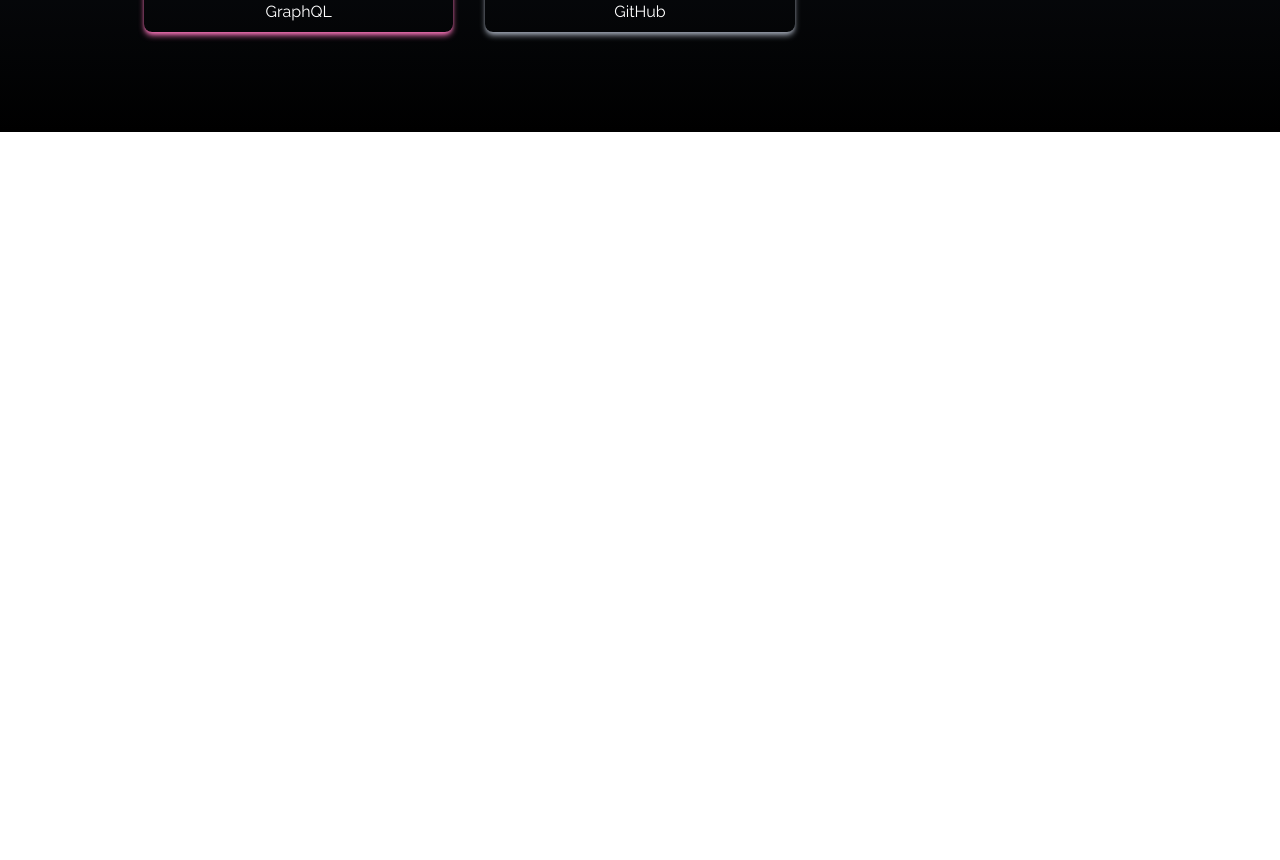
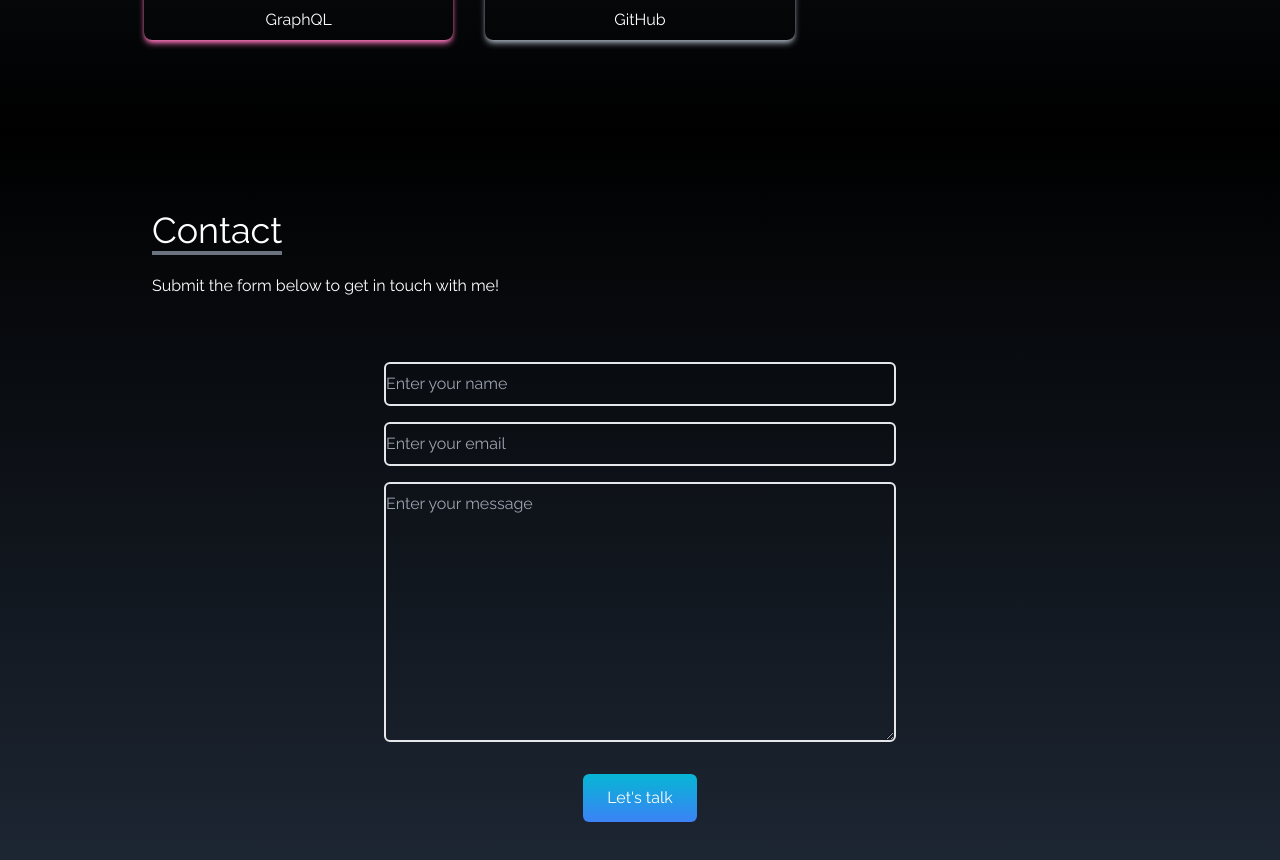
Before and after one commit to harshasingamshetty1/harsha-portfolio, a React (Create React App) app: page / in a window 1280 px wide. Shown: the part 3000-3860 px from the top of the page. Before the commit the page ends 3132 px from the top, so only its background shows below. Built offline with nearby package versions, Linux system fonts and the light colour scheme.

Commit message:
feat: Contact comp

```diff
--- a/src/App.js
+++ b/src/App.js
@@ -4,6 +4,7 @@ import SocialLinks from "./components/SocialLinks";
 import About from "./components/About";
 import Portfolio from "./components/Portfolio";
 import Skills from "./components/Skills";
+import Contact from "./components/Contact";
 
 export default function App() {
   return (
@@ -13,6 +14,7 @@ export default function App() {
       <About />
       <Portfolio />
       <Skills />
+      <Contact />
       <SocialLinks />
     </div>
   );
--- /dev/null
+++ b/src/components/Contact.jsx
@@ -0,0 +1,54 @@
+import React from "react";
+
+function Contact() {
+  return (
+    <div
+      name="contact"
+      className="w-full h-screen bg-gradient-to-b from-black to-gray-800 "
+    >
+      <div className="flex flex-col justify-center h-full max-w-screen-lg mx-auto">
+        <div className="text-white ml-6">
+          <p className="text-4xl   inline border-b-4 border-gray-500">
+            Contact
+          </p>
+          <p className="my-6">Submit the form below to get in touch with me!</p>
+        </div>
+
+        <div className="mt-10">
+          <form
+            action="https://getform.io/f/683806eb-b21d-4552-9366-fcaaeb3bd167"
+            method="POST"
+          >
+            <div className="md:mx-auto flex flex-col text-white md:w-1/2 mx-6">
+              <input
+                className="   py-2 border-2   bg-transparent rounded-md "
+                type="text"
+                placeholder="Enter your name"
+                name="name"
+              ></input>
+              <input
+                className="  py-2 border-2   bg-transparent rounded-md my-4"
+                type="text"
+                placeholder="Enter your email"
+                name="email"
+              ></input>
+              <textarea
+                className="py-2 border-2   bg-transparent rounded-md "
+                type="text"
+                placeholder="Enter your message"
+                rows="10"
+                name="message"
+              ></textarea>
+
+              <button className="text-white bg-gradient-to-b from-cyan-500 to-blue-500 px-6 py-3 my-8 mx-auto rounded-md hover:scale-110 duration-300">
+                Let's talk
+              </button>
+            </div>
+          </form>
+        </div>
+      </div>
+    </div>
+  );
+}
+
+export default Contact;
--- a/src/components/Skills.jsx
+++ b/src/components/Skills.jsx
@@ -68,7 +68,7 @@ function Skills() {
           <p className="mt-5 ">There are the technologies I've worked with</p>
         </div>
 
-        <div className="mt-10">
+        <div className="mt-14">
           <div className="grid gap-8 grid-cols-2 md:grid-cols-3 md:px-4 px-16 ">
             {skills.map((item) => {
               return (
@@ -79,7 +79,11 @@ function Skills() {
                     item.style
                   }
                 >
-                  <img src={item.src} className="w-20 mx-auto "></img>
+                  <img
+                    src={item.src}
+                    alt={item.title + "image"}
+                    className="w-20 mx-auto "
+                  ></img>
                   <p className="text-white mt-4"> {item.title} </p>
                 </div>
               );
```
